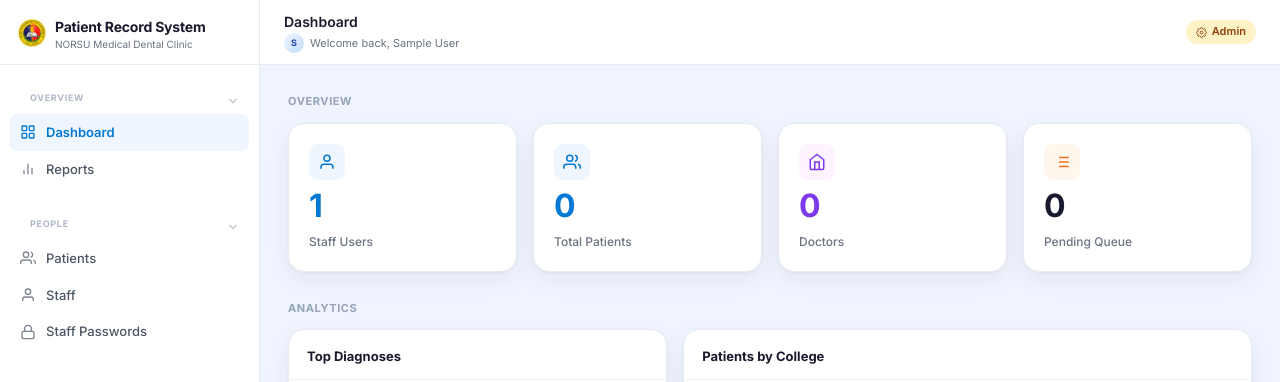
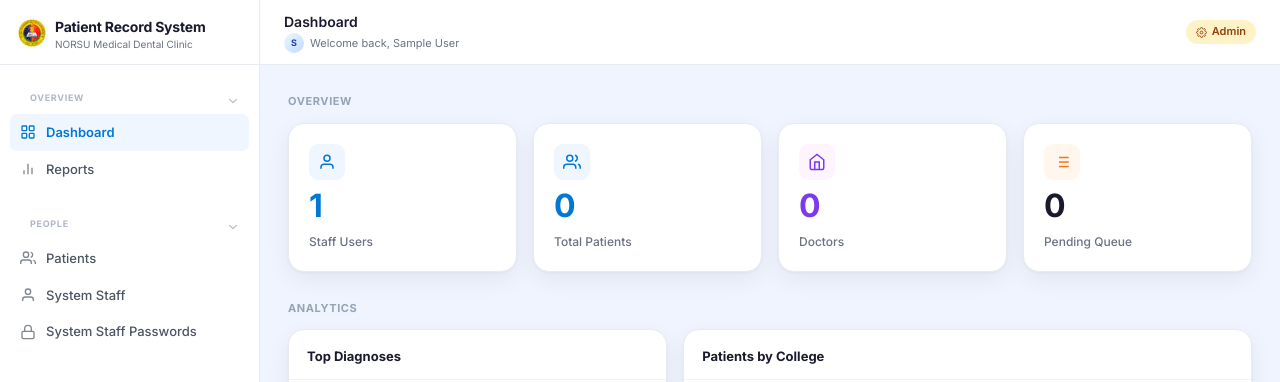
Before and after one commit to usrss/clinic_patient_recorder, a Django app: page /accounts/dashboard/ in a window 1280 px wide. Shown: the top 382 px of the page. Run offline with Django 5.2, Linux system fonts and the light colour scheme; the visitor is signed in with stand-in values (Sample User, id 1); data comes from the database, SQL or seed files in the repository; data that the repository does not hold is empty; some libraries are stand-ins or nearby versions.

Commit message:
change the name of the nav link

```diff
--- a/core/templates/core/base_admin.html
+++ b/core/templates/core/base_admin.html
@@ -284,12 +284,12 @@
       <a href="{% url 'accounts:user_list' %}"
          class="adm-nav-link {% if request.resolver_match.url_name == 'user_list' %}active{% endif %}">
         <svg width="16" height="16" fill="none" stroke="currentColor" stroke-width="2" viewBox="0 0 24 24"><path d="M20 21v-2a4 4 0 0 0-4-4H8a4 4 0 0 0-4 4v2"/><circle cx="12" cy="7" r="4"/></svg>
-        Staff
+         System Staff
       </a>
       <a href="{% url 'accounts:staff_temp_password_list' %}"
          class="adm-nav-link {% if request.resolver_match.url_name == 'staff_temp_password_list' %}active{% endif %}">
         <svg width="16" height="16" fill="none" stroke="currentColor" stroke-width="2" viewBox="0 0 24 24"><rect x="3" y="11" width="18" height="11" rx="2" ry="2"/><path d="M7 11V7a5 5 0 0 1 10 0v4"/></svg>
-        Staff Passwords
+        System Staff Passwords
       </a>
     </div>
     </div>
```
